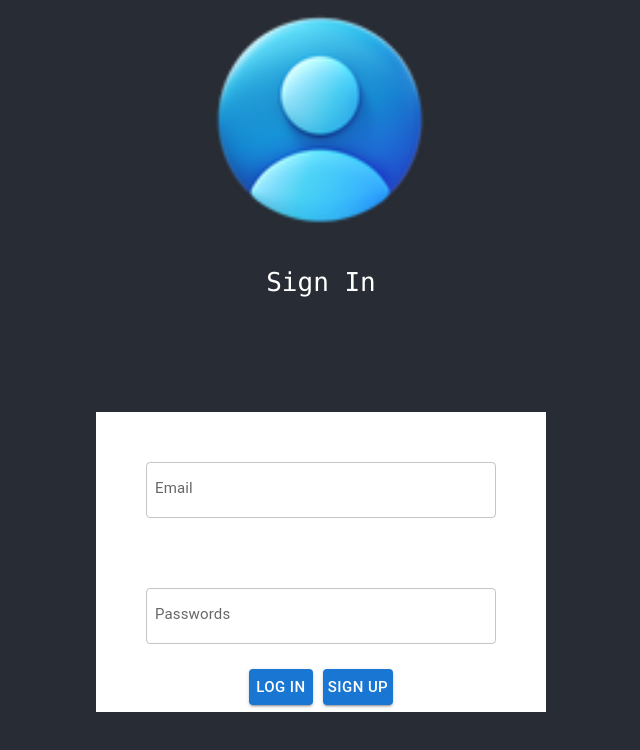
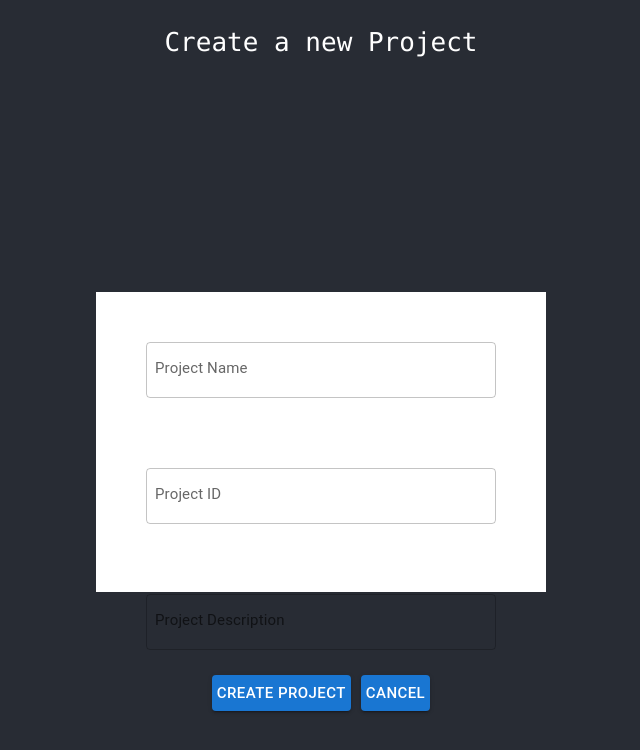
Before and after one commit to YoavIlan/Full-Stack-Web-App, a React (Create React App) app in the folder frontend/apad-react-app/: page / in a window 1280 px wide. Shown: the top 750 px of the page, without its empty margins (319-959 px from the left). Built offline with nearby package versions, Linux system fonts and the light colour scheme.

Commit message:
Project Creation Screen Loaded

```diff
--- a/frontend/apad-react-app/src/App.js
+++ b/frontend/apad-react-app/src/App.js
@@ -3,6 +3,7 @@ import React, { useState, useEffect } from "react";
 //if there is a red line here, dont worry it doesnt prevent you from compiling pls not remove
 import { SignUp } from './components/SignUp';
 import { LogIn } from './components/LogIn';
+import { ProjectCreation } from './components/ProjectCreation';
 
 
 function App() {
@@ -10,9 +11,9 @@ function App() {
   return (
     // Uncomment sign up or log in to see one page or the other
 
-    // <div><SignUp/></div>
-    <div><LogIn/></div>
-
+     //<div><SignUp/></div>
+    //<div><LogIn/></div>
+    <div><ProjectCreation/></div>
   );
 }
 
--- a/frontend/apad-react-app/src/components/ProjectCreation.js
+++ b/frontend/apad-react-app/src/components/ProjectCreation.js
@@ -15,9 +15,9 @@ export const ProjectCreation = () => {
             <code>Create a new Project</code>
           </p>
           <MUIBox>
-          <MUITextField label="Project Name" value={proj_name}/>
-          <MUITextField label="Project ID" type="proj_id" value={proj_id}/>
-          <MUITextField label="Project Description" type ="proj_desc" value ={proj_desc}/>
+          <MUITextField label="Project Name"/>
+          <MUITextField label="Project ID"/>
+          <MUITextField label="Project Description"/>
           <MUIButton>
             Create Project
           </MUIButton>
```
